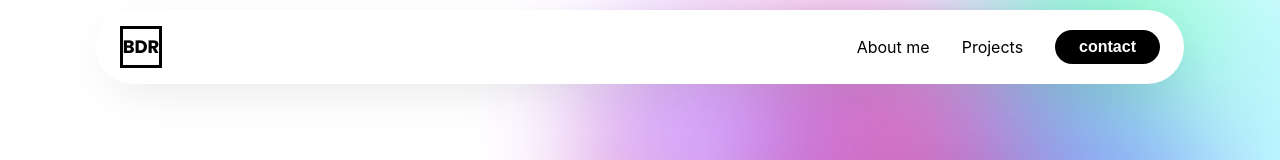
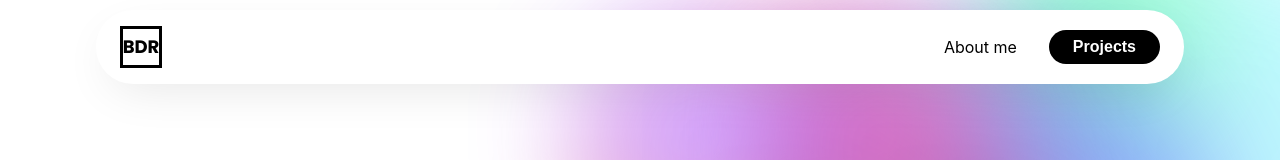
Before and after one commit to bdr-t/portofolio, a React (Create React App) app: page / in a window 1280 px wide. Shown: the top 160 px of the page. Built offline with nearby package versions, Linux system fonts and the light colour scheme.

Commit message:
nav component

```diff
--- a/src/components/Hero/Hero.js
+++ b/src/components/Hero/Hero.js
@@ -10,7 +10,7 @@ import {
 } from "./Hero.styles";
 import { Link } from "react-scroll";
 
-const Hero = ({ isInView }) => {
+const Hero = () => {
 
   return (
     <Section id="hero">
--- a/src/components/Nav/Nav.js
+++ b/src/components/Nav/Nav.js
@@ -1,24 +1,26 @@
 import Logo from "./Logo/Logo";
-import { Container,NavElement, ContactBtn } from "./Nav.styles";
-import {useState, useEffect} from 'react'
-const Nav = ({change}) => {
-    const [theme, setTheme] = useState(change ? 1 : 0)
-    useEffect(() =>{
-        setTheme(change ? 1 : 0)
-        console.log(change)
-    }, [change])
+import { Container, NavElement, ContactBtnHover } from "./Nav.styles";
+import { Link } from "react-scroll";
 
-    return (
-        <Container theme={theme}>
-            <Logo theme={theme}/>
-            <NavElement>
-                <p>About me</p>
-                <p>Projects</p>
-                <ContactBtn theme={theme}>contact</ContactBtn>
-            </NavElement>
+const Nav = () => {
+  return (
+    <Container>
+      <Link to="hero" smooth={true} duration={1000}>
+        <Logo />
+      </Link>
+      <NavElement>
+        <Link to="about-me" smooth={true} duration={1000}>
+          <p>About me</p>
+        </Link>
 
-        </Container>
-     );
-}
+        <Link to="projects" smooth={true} duration={1000} offset={-120}>
+          <ContactBtnHover>Projects</ContactBtnHover>
+        </Link>
+      </NavElement>
+      {/* <HamIcon size={30} onClick={()=> setIsHamburger(!isHamburger)}/>
+            {isHamburger && <Hamburger/>} */}
+    </Container>
+  );
+};
 
 export default Nav;
--- a/src/components/Nav/Nav.styles.js
+++ b/src/components/Nav/Nav.styles.js
@@ -1,4 +1,5 @@
 import styled from "styled-components";
+import { GiHamburgerMenu } from "react-icons/gi";
 
 let shadow = {
   offsetShadow: "0 0 #0000",
@@ -7,10 +8,11 @@ let shadow = {
 };
 
 export const Container = styled.div`
+  position: relative;
   display: flex;
   box-sizing: border-box;
   margin-top: 10px;
-  background-color: ${({theme}) => theme === 1 ? 'black' : 'white'};
+  background-color: ${({ theme }) => (theme === 1 ? "black" : "white")};
   border-radius: 100px;
   width: 85%;
   padding: 16px 24px;
@@ -22,21 +24,24 @@ export const Container = styled.div`
   left: 50%;
   transform: translateX(-50%);
   top: 0;
-  p{
-    color: ${({theme}) => theme === 1 ? 'white' : 'black'}
+  p {
+    color: ${({ theme }) => (theme === 1 ? "white" : "black")};
+    cursor: pointer;
   }
-  transition: 1s all;
 `;
 
 export const NavElement = styled.div`
   display: flex;
   gap: 2em;
   align-items: center;
+  @media (max-width: 768px) {
+    gap: 1em;
+  }
 `;
 
 export const ContactBtn = styled.button`
   height: fit-content;
-  background-color: ${({theme}) => theme === 1 ? 'white' : 'black'};
+  background-color: ${({ theme }) => (theme === 1 ? "white" : "black")};
   color: white;
   padding: 8px 24px;
   font-size: 16px;
@@ -44,6 +49,33 @@ export const ContactBtn = styled.button`
   border-radius: 100px;
   outline: none;
   border: none;
-  color: ${({theme}) => theme === 1 ? 'black' : 'white'};
-  transition: 1s all;
+  color: ${({ theme }) => (theme === 1 ? "black" : "white")};
 `;
+
+export const ContactBtnHover = styled(ContactBtn)`
+  &:hover {
+    box-shadow: 0 5px 10px 0 rgba(205, 209, 215, 0.8);
+    background: linear-gradient(to right, #ea0140, #680641);
+    color: #fff;
+    animation: gradient 2.5s ease infinite;
+    box-sizing: border-box;
+    background-size: 300% 300%;
+    @keyframes gradient {
+      0% {
+        background-position: 0% 50%;
+      }
+      50% {
+        background-position: 100% 50%;
+      }
+      100% {
+        background-position: 0% 50%;
+      }
+    }
+  }
+`;
+
+export const HamIcon = styled(GiHamburgerMenu)`
+  @media (min-width: 768px) {
+    dispay: none;
+  }
+`;
```
